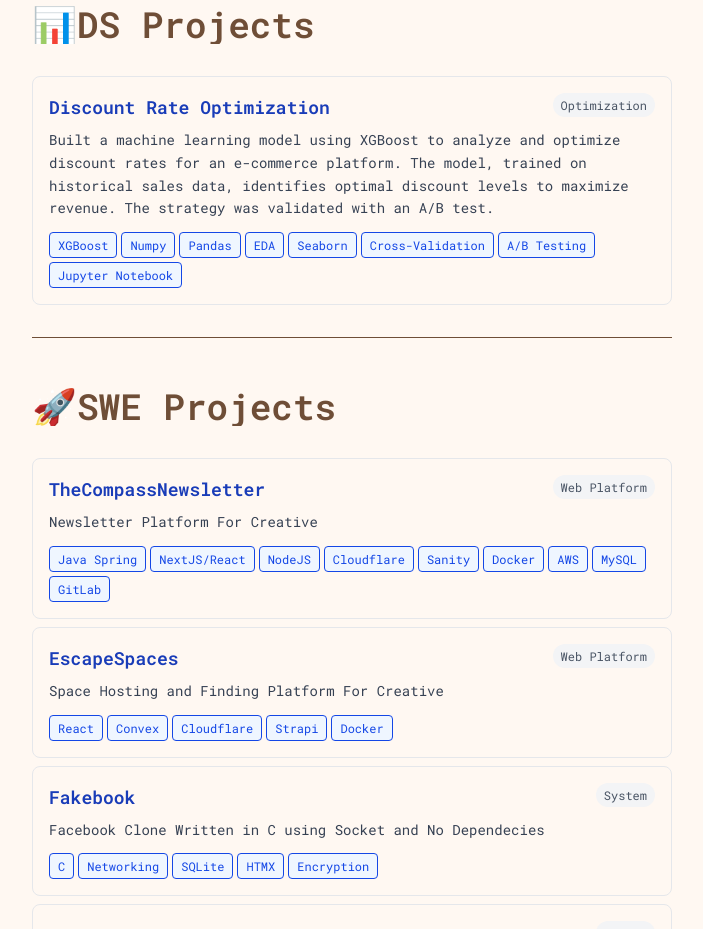
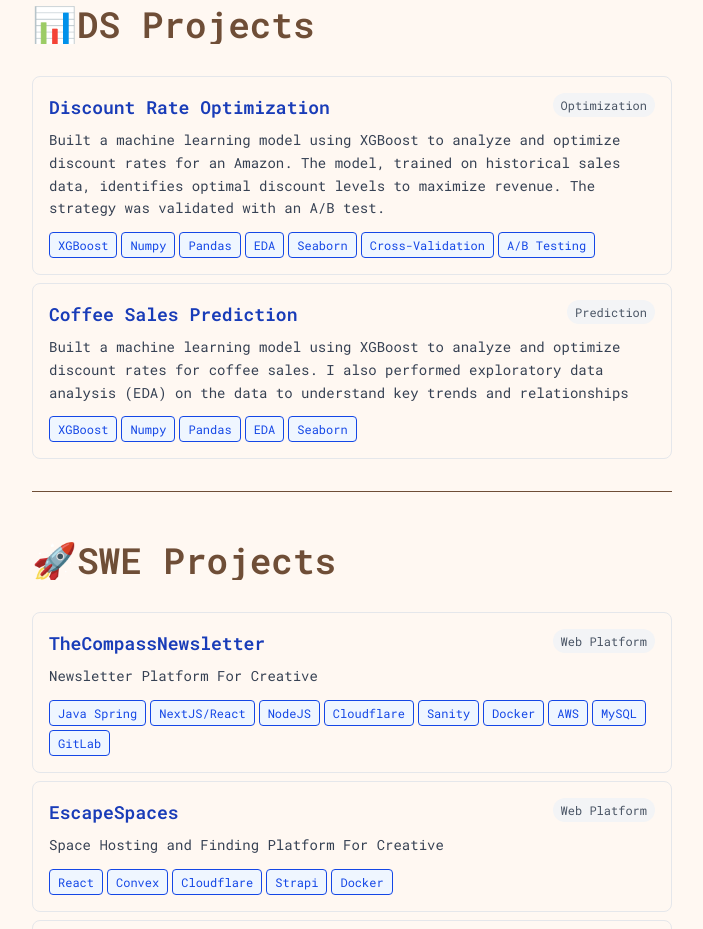
Before and after one commit to TomEverson/Portfolio-Website, an Astro site: page / in a window 1280 px wide. Shown: the part 2280-3209 px from the top of the page, without its empty margins (288-991 px from the left). Built offline with nearby package versions, Linux system fonts and the light colour scheme; Astro itself is replaced by a stand-in of ours.

Commit message:
New DS Projects

```diff
--- a/src/components/home/section/DsProjectSection.astro
+++ b/src/components/home/section/DsProjectSection.astro
@@ -2,9 +2,9 @@
 const projects = [
   {
     name: "Discount Rate Optimization",
-    link: "",
+    link: "https://github.com/TomEverson/DS-Portfolio/blob/main/discount_optimization/discount_optimization.ipynb",
     description:
-      "Built a machine learning model using XGBoost to analyze and optimize discount rates for an e-commerce platform. The model, trained on historical sales data, identifies optimal discount levels to maximize revenue. The strategy was validated with an A/B test.",
+      "Built a machine learning model using XGBoost to analyze and optimize discount rates for an Amazon. The model, trained on historical sales data, identifies optimal discount levels to maximize revenue. The strategy was validated with an A/B test.",
     tech: [
       "XGBoost",
       "Numpy",
@@ -13,9 +13,16 @@ const projects = [
       "Seaborn",
       "Cross-Validation",
       "A/B Testing",
-      "Jupyter Notebook",
     ],
     type: "Optimization",
+  },
+  {
+    name: "Coffee Sales Prediction",
+    link: "https://github.com/TomEverson/DS-Portfolio/tree/main/coffe_sales_prediction",
+    description:
+      "Built a machine learning model using XGBoost to analyze and optimize discount rates for coffee sales. I also performed exploratory data analysis (EDA) on the data to understand key trends and relationships",
+    tech: ["XGBoost", "Numpy", "Pandas", "EDA", "Seaborn"],
+    type: "Prediction",
   },
 ];
 ---
```
